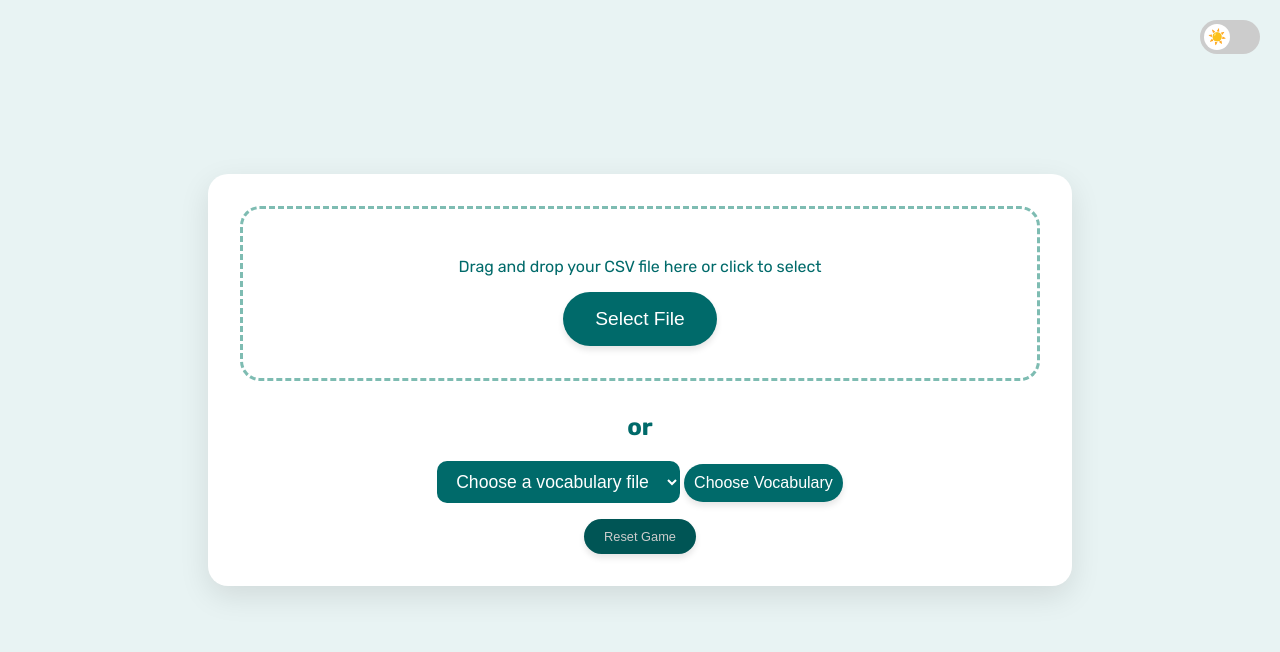
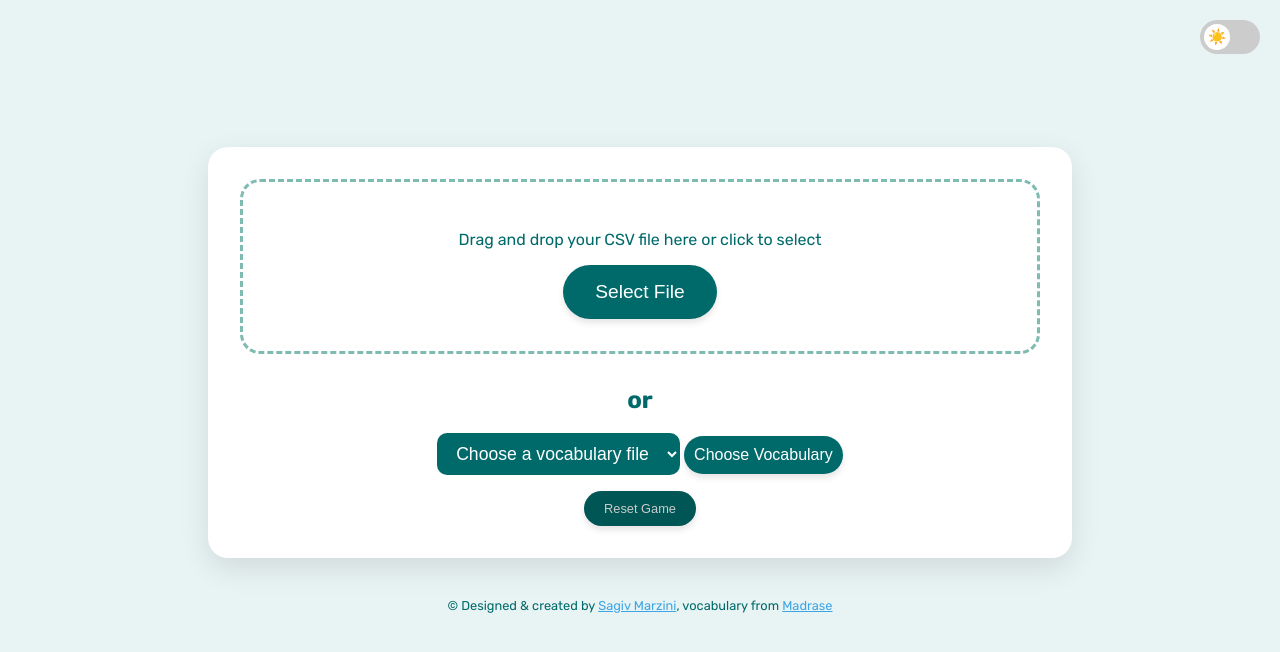
Before and after one commit to sagivmarzini/vocabulary-game, a plain HTML site: page index.html in a window 1280 px wide. Drawn offline with Linux system fonts and the light colour scheme.

Commit message:
Added credits

```diff
--- a/index.html
+++ b/index.html
@@ -44,6 +44,9 @@
       </div>
       <button id="resetButton" class="btn" style="margin-top: 1rem;">Reset Game</button>
     </div>
+    <div class="credits">
+      © Designed & created by <a href="https://github.com/sagivmarzini" target=”_blank”>Sagiv Marzini</a>, vocabulary from <a href="https://madrasafree.com" target=”_blank”>Madrase</a>
+    </div>
 
     <script src="script.js"></script>
   </body>
--- a/style.css
+++ b/style.css
@@ -15,6 +15,7 @@ body {
     display: flex;
     justify-content: center;
     align-items: center;
+    flex-direction: column;
     min-height: 90vh;
     color: var(--text-color);
     transition: background-color 0.3s, color 0.3s;
@@ -255,3 +256,13 @@ body.dark-theme {
         grid-template-columns: repeat(1, 1fr);
     }
 }
+
+.credits {
+    padding-top: 40px;
+    font-size: 0.8rem;
+}
+
+.credits a {
+    text-decoration: underline;
+    color: rgb(62, 165, 229);
+}
```
